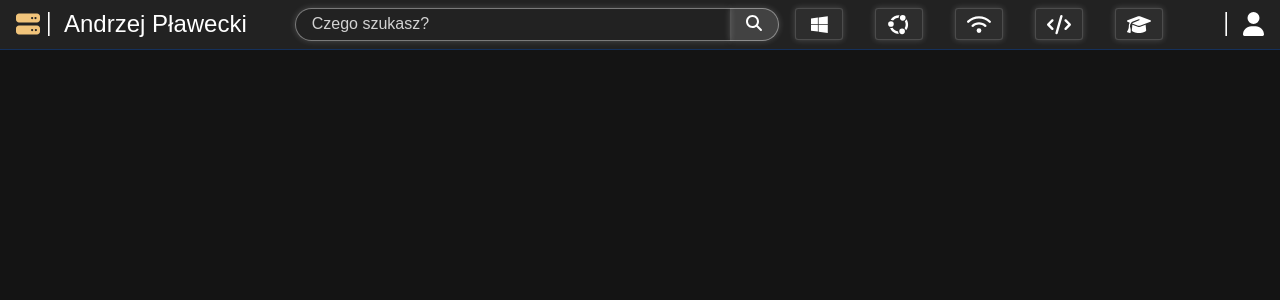
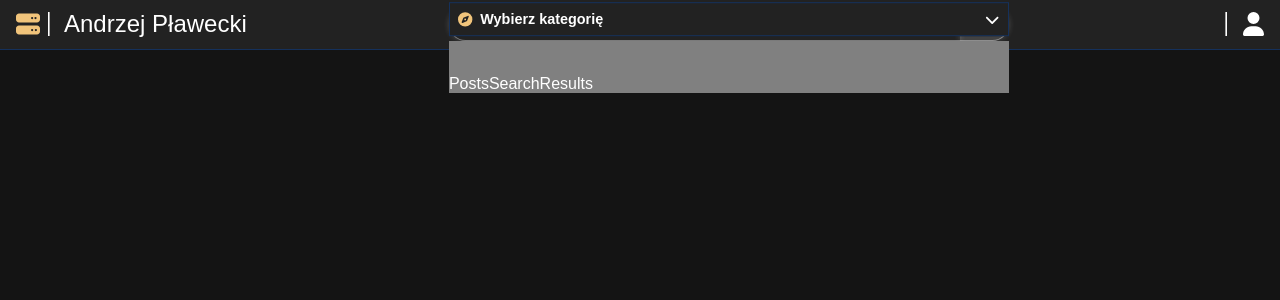
Before and after one commit to viventer/andrew-ponad-frontend, a React (Vite) app: page /post/create in a window 1280 px wide. Shown: the top 300 px of the page. Built offline with nearby package versions, Linux system fonts and the light colour scheme.

Commit message:
started searching

```diff
--- /dev/null
+++ b/src/views/global/components/CategorySelector.jsx
@@ -0,0 +1,63 @@
+import { useState } from "react";
+import { StyledSelector } from "../styles/Selector.styled";
+import { useSelector } from "react-redux";
+import { selectAvailablePostCategories } from "../slices/globalStatesSlice";
+import SelectedSelectorOption from "./SelectedSelectorOption";
+import SelectorOption from "./SelectorOption";
+import {
+  faCircleQuestion,
+  faCompass,
+  faEthernet,
+  faGlobe,
+} from "@fortawesome/free-solid-svg-icons";
+import {
+  faSuse,
+  faUbuntu,
+  faWindows,
+} from "@fortawesome/free-brands-svg-icons";
+
+export default function CategorySelector({
+  categoryFilter,
+  setCategoryFilter,
+}) {
+  const [areOptionsVisible, setAreOptionsVisible] = useState(false);
+  const availableCategories = useSelector(selectAvailablePostCategories);
+  const categoryOptions = [...availableCategories, "dowolna"];
+  const icons = {
+    "Wybierz kategorię": faCompass,
+    "Windows Server": faWindows,
+    "Urządzenia sieciowe": faEthernet,
+    "Ubuntu Server": faUbuntu,
+    "openSUSE Server": faSuse,
+    inne: faCircleQuestion,
+    dowolna: faGlobe,
+  };
+
+  return (
+    <StyledSelector>
+      <SelectedSelectorOption
+        setAreOptionsVisible={setAreOptionsVisible}
+        areOptionsVisible={areOptionsVisible}
+        direction="down"
+        selectedValue={categoryFilter}
+        icon={icons[categoryFilter]}
+      />
+      <div className="selectorOptions">
+        {categoryOptions.map((category) => {
+          if (category !== categoryFilter) {
+            return (
+              <SelectorOption
+                key={category}
+                value={category}
+                areOptionsVisible={areOptionsVisible}
+                setAreOptionsVisible={setAreOptionsVisible}
+                setValue={setCategoryFilter}
+                icon={icons[category]}
+              />
+            );
+          }
+        })}
+      </div>
+    </StyledSelector>
+  );
+}
--- a/src/views/global/components/Header.jsx
+++ b/src/views/global/components/Header.jsx
@@ -8,6 +8,7 @@ import { Link } from "react-router-dom";
 import { FontAwesomeIcon } from "@fortawesome/react-fontawesome";
 import { faServer, faUser } from "@fortawesome/free-solid-svg-icons";
 import { useState } from "react";
+import PostsSearch from "./PostsSearch";
 
 export default function Header() {
   const [isUserInfoVisible, setIsUserInfoVisible] = useState(false);
@@ -21,9 +22,9 @@ export default function Header() {
             <p>Andrzej Pławecki</p>
           </Link>
         </h1>
-        <SearchBar placeholder="Czego szukasz?" />
+        <PostsSearch />
       </div>
-      <Navigation />
+      {/* <Navigation /> can be done after the app is released*/}
       <button onClick={() => setIsUserInfoVisible((prev) => !prev)}>
         <FontAwesomeIcon icon={faUser} className="icon" />
       </button>
--- /dev/null
+++ b/src/views/global/components/PostsSearch.jsx
@@ -0,0 +1,19 @@
+import { useState } from "react";
+import { StyledPostsSearch } from "../styles/PostsSearch.styled";
+import SearchBar from "./SearchBar";
+import PostsSearchBox from "./PostsSearchBox";
+
+export default function PostsSearch() {
+  const [searchQuery, setSearchQuery] = useState("");
+
+  return (
+    <StyledPostsSearch>
+      <SearchBar
+        placeholder="Czego szukasz?"
+        searchQuery={searchQuery}
+        setSearchQuery={setSearchQuery}
+      />
+      <PostsSearchBox />
+    </StyledPostsSearch>
+  );
+}
--- /dev/null
+++ b/src/views/global/components/PostsSearchBox.jsx
@@ -0,0 +1,18 @@
+import { useState } from "react";
+import { StyledPostsSearchBox } from "../styles/PostsSearchBox.styled";
+import CategorySelector from "./CategorySelector";
+import PostsSearchResults from "./PostsSearchResults";
+
+export default function PostsSearchBox() {
+  const [categoryFilter, setCategoryFilter] = useState("Wybierz kategorię");
+
+  return (
+    <StyledPostsSearchBox>
+      <CategorySelector
+        categoryFilter={categoryFilter}
+        setCategoryFilter={setCategoryFilter}
+      />
+      <PostsSearchResults />
+    </StyledPostsSearchBox>
+  );
+}
--- /dev/null
+++ b/src/views/global/components/PostsSearchResults.jsx
@@ -0,0 +1,7 @@
+import { StyledPostsSearchResults } from "../styles/PostsSearchResults.styled";
+
+export default function PostsSearchResults() {
+  return (
+    <StyledPostsSearchResults>PostsSearchResults</StyledPostsSearchResults>
+  );
+}
--- a/src/views/global/components/SelectedSelectorOption.jsx
+++ b/src/views/global/components/SelectedSelectorOption.jsx
@@ -8,6 +8,7 @@ export default function SelectedSelectorOption({
   areOptionsVisible,
   direction,
   selectedValue,
+  icon,
 }) {
   const toggleOptionsVisibility = (e) => {
     e.preventDefault();
@@ -22,7 +23,10 @@ export default function SelectedSelectorOption({
         }}
         className={`selected ${direction} selectorButton`}
       >
-        <p>{selectedValue}</p>
+        <div className="flex-center">
+          {icon && <FontAwesomeIcon icon={icon} className="selectorIcon" />}
+          <p>{selectedValue}</p>
+        </div>
         {direction === "down" ? (
           <FontAwesomeIcon
             icon={areOptionsVisible ? faChevronUp : faChevronDown}
--- a/src/views/global/components/SelectorOption.jsx
+++ b/src/views/global/components/SelectorOption.jsx
@@ -1,3 +1,4 @@
+import { FontAwesomeIcon } from "@fortawesome/react-fontawesome";
 import { StyledSelectorOption } from "../styles/Selector.styled";
 
 export default function SelectorOption({
@@ -5,6 +6,7 @@ export default function SelectorOption({
   areOptionsVisible,
   setAreOptionsVisible,
   setValue,
+  icon,
 }) {
   const selectOption = (e) => {
     e.preventDefault();
@@ -20,6 +22,7 @@ export default function SelectorOption({
         }}
         className="selectorButton"
       >
+        {icon && <FontAwesomeIcon icon={icon} className="selectorIcon" />}
         <p>{value}</p>
       </button>
     </StyledSelectorOption>
--- a/src/views/global/styles/Header.styled.js
+++ b/src/views/global/styles/Header.styled.js
@@ -75,7 +75,7 @@ export const StyledHeader = styled.header`
     }
   }
 
-  @media (max-width: 385px) {
+  @media (max-width: 400px) {
     & > .flex {
       gap: 1rem;
     }
@@ -92,7 +92,7 @@ export const StyledHeader = styled.header`
     }
   }
 
-  @media (max-width: 350px) {
+  @media (max-width: 370px) {
     & h1 > .reactRouterLink > p {
       display: none;
     }
--- /dev/null
+++ b/src/views/global/styles/PostsSearch.styled.js
@@ -0,0 +1,9 @@
+import styled from "styled-components";
+
+export const StyledPostsSearch = styled.section`
+  width: 100%;
+  display: flex;
+  align-items: center;
+  justify-content: center;
+  position: relative;
+`;
--- /dev/null
+++ b/src/views/global/styles/PostsSearchBox.styled.js
@@ -0,0 +1,15 @@
+import styled from "styled-components";
+
+export const StyledPostsSearchBox = styled.section`
+  position: absolute;
+  bottom: 0;
+  transform: translateY(100%);
+
+  width: 100%;
+  max-width: 35rem;
+  background-color: gray;
+
+  & .selectorIcon {
+    color: ${({ theme }) => theme.colors.sunset};
+  }
+`;
--- /dev/null
+++ b/src/views/global/styles/PostsSearchResults.styled.js
@@ -0,0 +1,3 @@
+import styled from "styled-components";
+
+export const StyledPostsSearchResults = styled.section``;
--- a/src/views/global/styles/Selector.styled.js
+++ b/src/views/global/styles/Selector.styled.js
@@ -17,6 +17,10 @@ export const StyledSelector = styled.ul`
 export const StyledSelectorOption = styled.li`
   list-style: none;
 
+  & .flex-center {
+    gap: 0.5rem;
+  }
+
   & > button {
     width: 100%;
     border: none;
@@ -24,12 +28,15 @@ export const StyledSelectorOption = styled.li`
     text-align: left;
     font-size: 0.9rem;
     color: white;
-    transition: all 0.05s ease-in-out;
+    transition: all 0.1s ease-in-out;
     background-color: ${({ theme }) => theme.colors.darkGray};
+    display: flex;
+    align-items: center;
+    gap: 0.5rem;
   }
 
   & > button:hover {
-    filter: brightness(150%);
+    background-color: #3a3a3a;
     cursor: pointer;
   }
 
```
Also changed, not shown: 1 other file (tests, documents, lock files or other folders).
